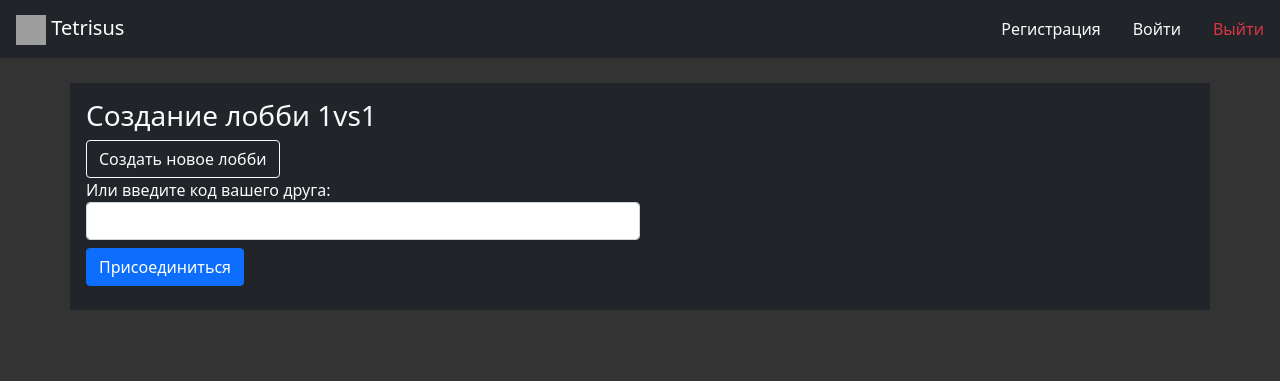
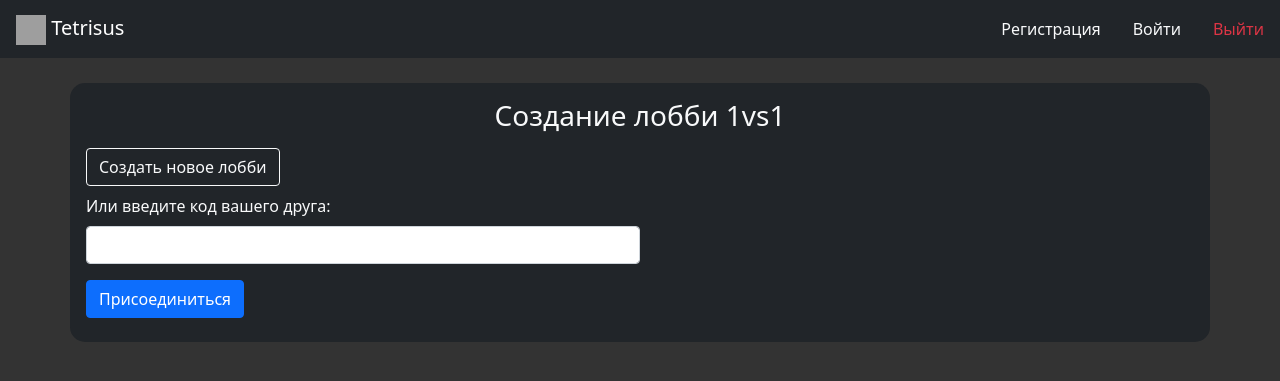
Before and after one commit to AndreyProgramming/Tetris-With-Lobby, a Python web app: template templates/html/lobby.html in a window 1280 px wide. Shown: the top 381 px of the page. Run offline with Jinja, Linux system fonts and the light colour scheme; the template is opened without the code that fills it, so the values that code supplies are empty; grey boxes are pictures that could not be loaded.

Commit message:
#8 : устранён дабл там

```diff
--- a/static/styles/terisstyle.css
+++ b/static/styles/terisstyle.css
@@ -1,3 +1,7 @@
+* {
+    touch-action: manipulation;
+}
+
 body {
     background-color: black;
     color: white;
@@ -58,3 +62,7 @@ body {
         display: block;
     }
 }
+
+.lobby {
+    border-radius: 15px;
+}
--- a/templates/html/index.html
+++ b/templates/html/index.html
@@ -29,7 +29,8 @@
     </nav>
     <div id="tetris">
         <div id="tetrisleft">
-            <canvas id="tetriscanvas" width="300" height="600"></canvas>
+            <canvas class="justify-content-center" id="tetriscanvas" width="300" height="600">
+            </canvas>
         </div>
         <div id="tetrisright">
             <div align="center"><b>T E T R I S</b></div>
--- a/templates/html/lobby.html
+++ b/templates/html/lobby.html
@@ -6,6 +6,7 @@
         <meta name="viewport" content="width=device-width, initial-scale=1.0">
         <link href="https://cdn.jsdelivr.net/npm/bootstrap@5.1.3/dist/css/bootstrap.min.css" rel="stylesheet" integrity="sha384-1BmE4kWBq78iYhFldvKuhfTAU6auU8tT94WrHftjDbrCEXSU1oBoqyl2QvZ6jIW3" crossorigin="anonymous">
         <script src="https://cdn.jsdelivr.net/npm/bootstrap@5.1.3/dist/js/bootstrap.bundle.min.js" integrity="sha384-ka7Sk0Gln4gmtz2MlQnikT1wXgYsOg+OMhuP+IlRH9sENBO0LRn5q+8nbTov4+1p" crossorigin="anonymous"></script>
+        <link rel="stylesheet" href="../../static/styles/terisstyle.css">
         <title>Tetrisus</title>
     </head>
     <body>
@@ -35,28 +36,28 @@
                 </li>
             </ul>
         </nav>
-        <div id="lobby-form" class="container text-light bg-dark p-md-3">
+        <div id="lobby-form" class="container text-light bg-dark p-md-3 lobby">
             <div class="row">
                 <div class="">
                     <div class="panel panel-default">
-                        <div class="panel-heading"><h3>Создание лобби 1vs1</h3></div>
+                        <div class="panel-heading text-center"><h3>Создание лобби 1vs1</h3></div>
                         <div class="panel-body">
                             <form class="form-horizontal" role="form" method="POST" action="">
                                 <div class="form-group">
-                                    <div class="col-md-6">
+                                    <div class="col-md-6 pt-2 pb-2">
                                         <button id="create-lobby" type="button" class="btn btn-outline-light">
                                             Создать новое лобби
                                         </button>
                                     </div>
                                 </div>
                                 <div class="form-group">
-                                    <label for="code" class="col-md-4 control-label">Или введите код вашего друга: </label>
+                                    <label for="code" class="col-md-4 pb-2 control-label">Или введите код вашего друга: </label>
                                     <div class="col-md-6">
                                         <input id="code" type="text" class="form-control" name="code" required="">
                                     </div>
                                 </div>
                                 <div class="form-group">
-                                    <div class="col-md-8 mt-2 mb-2">
+                                    <div class="col-md-8 mt-2 mb-2 pt-2">
                                         <button id="login-button" type="submit" class="btn btn-primary">
                                             Присоединиться
                                         </button>
```
Also changed, not shown: static/jscripts/canvas.js (+12 -2 lines), static/jscripts/game.js (+42 -16 lines).
